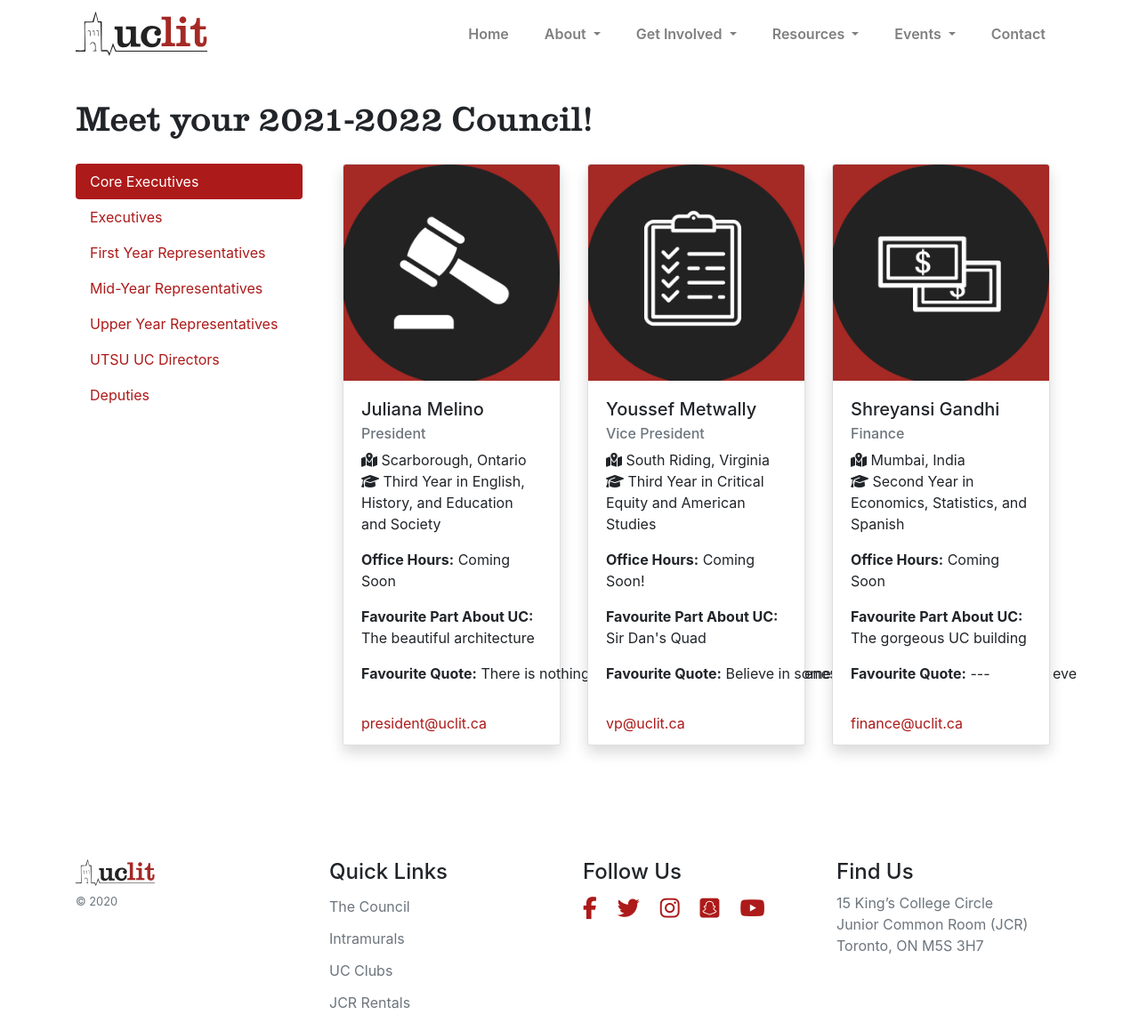
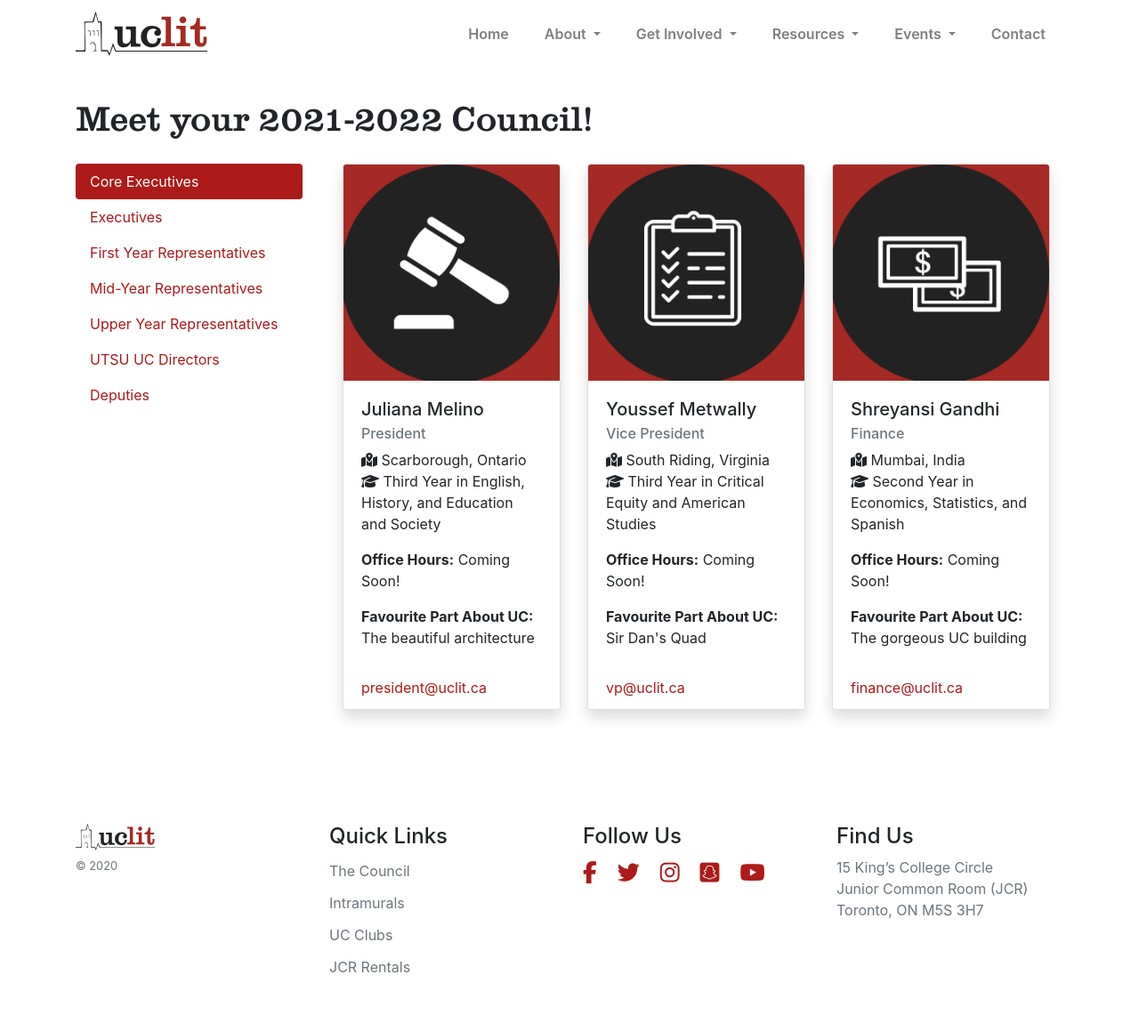
Before and after one commit to uclit-webmaster/uclit-site, a Jekyll site: the page built from about/council.html, in a window 1280 px wide and 1159 px high. Shown: the whole window at 89% size. Built offline with Jekyll 4.4.1, drawn with Linux system fonts in a browser that asks for light colours; nearby versions of some CDN libraries; part of the change alters nothing that is shown.

Commit message:
Update council.yml

```diff
--- a/_data/council.yml
+++ b/_data/council.yml
@@ -31,9 +31,9 @@
     from: Scarborough, Ontario
     major: Third Year in English, History, and Education and Society
     email: president@uclit.ca
-    office-hours: Coming Soon
+    office-hours: Coming Soon!
     favourite-part-about-uc: The beautiful architecture
-    favourite-quote: There is nothing stronger in the world than gentleness - Han Suyin
+    favourite-quote:
   - name: Youssef Metwally
     image: assets/images/commissions-icons/VP.png
     role: Vice President
@@ -43,7 +43,7 @@
     email: vp@uclit.ca
     office-hours: Coming Soon!
     favourite-part-about-uc: Sir Dan's Quad
-    favourite-quote: Believe in something even if it means sacrificing everything - Colin Kaepernick
+    favourite-quote:
   - name: Shreyansi Gandhi
     image: assets/images/commissions-icons/FINANCE.png
     role: Finance
@@ -51,31 +51,31 @@
     from: Mumbai, India
     major: Second Year in Economics, Statistics, and Spanish
     email: finance@uclit.ca
-    office-hours: Coming Soon
+    office-hours: Coming Soon!
     favourite-part-about-uc: The gorgeous UC building
-    favourite-quote: ---
+    favourite-quote:
 - group: Executives
   people:
   - name: Basma Mohamed-Saeed
     image: assets/images/commissions-icons/SCC.png
     role: Communications and Outreach
     pronouns: She/Her
-    from: Etobicoke, ON
+    from: Etobicoke, Ontario
     major: Fourth Year in Criminology, Sociology, and Equity
     email: communications@uclit.ca
-    office-hours: Coming Soon
+    office-hours: Coming Soon!
     favourite-part-about-uc: Junior Common Room
-    favourite-quote: ---
+    favourite-quote:
   - name: Lucy Stark
     image: assets/images/commissions-icons/EO.png
     role: Equity
     pronouns: She/Her
     from: Wilmington, Delaware
-    major: Third Year Double Major in History and Economics
+    major: Third Year in History and Economics
     email: equity@uclit.ca
-    office-hours: Coming Soon
+    office-hours: Coming Soon!
     favourite-part-about-uc: We stick together like the vegan cheese served at Fung
-    favourite-quote: ---
+    favourite-quote:
   - name: Coming Soon
     image: assets/images/commissions-icons/UCOC.png
     role: University College Off-Campus (UCOC)
@@ -85,37 +85,37 @@
     email: ---
     office-hours: ---
     favourite-part-about-uc: ---
-    favourite-quote: ---
+    favourite-quote:
   - name: Willow Cabral
     image: assets/images/commissions-icons/SUS.png
     role: Sustainability
     pronouns: She/Her
-    from: Vancouver Island, BC
-    major: Fourth Year in Human/Environmental Geography, Urban Studies, Focus in Planning
+    from: Vancouver Island, British Columbia
+    major: Fourth Year in Human/Environmental Geography, Urban Studies, and a Focus in Planning
     email: sustainability@uclit.ca
-    office-hours: Coming Soon
+    office-hours: Coming Soon!
     favourite-part-about-uc: The architecture!!!
-    favourite-quote: ---
+    favourite-quote:
   - name: Hannah Fleisch
     image: assets/images/commissions-icons/LCA.png
     role: Literary and Creative Arts (LCA)
     pronouns: She/Her
     from: Johannesburg, South Africa
-    major: Fourth Year in Cinema Studies, Physics, Minor in Diaspora and Transnational Studies
+    major: Fourth Year in Cinema Studies, Physics, and Diaspora and Transnational Studies
     email: lca@uclit.ca
-    office-hours: Coming Soon
+    office-hours: Coming Soon!
     favourite-part-about-uc: David Cronenberg is an alumni
-    favourite-quote: ---
+    favourite-quote:
   - name: Hannah Roberts
     image: assets/images/commissions-icons/ATHLETICS.png
     role: Athletics
     pronouns: She/Her
-    from: Mississauga, ON
+    from: Mississauga, Ontario
     major: Fourth Year in Political Science and Sociology
     email: athletics@uclit.ca
-    office-hours: Coming Soon
+    office-hours: Coming Soon!
     favourite-part-about-uc: Late nights on Back Campus
-    favourite-quote: ---
+    favourite-quote:
   - name: Aalina Bilal
     image: assets/images/commissions-icons/UAA.png
     role: University Academics & Affairs
@@ -123,9 +123,9 @@
     from: Lahore, Pakistan
     major: Fourth Year in Psychology, Cognitive Science, Minor in Philosophy
     email: uaa@uclit.ca
-    office-hours: Coming Soon
+    office-hours: Coming Soon!
     favourite-part-about-uc: Nutella Heaven :)
-    favourite-quote: ---
+    favourite-quote:
   - name: Divya Gupta
     image: assets/images/commissions-icons/MW.png
     role: Mental Wellness
```
